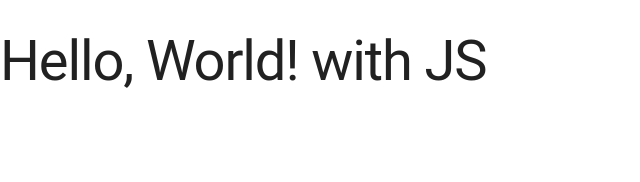
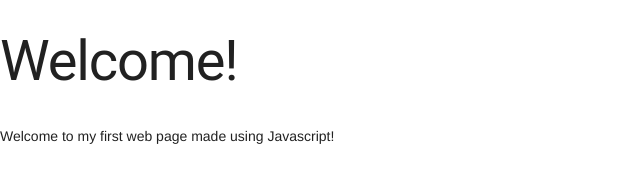
Before and after one commit to ICS2O-Programming-MariaG/Unit1-07-HTML-JS, a plain HTML site: page index.html in a window 1280 px wide. Shown: the whole page, without its empty margins (0-640 px from the left). Drawn offline with nearby package versions, Linux system fonts and the light colour scheme.

```diff
--- a/index.html
+++ b/index.html
@@ -7,7 +7,7 @@
     <meta name="author" content="MariaG">
     <meta name="viewport" content="width=device-width, initial-scale=1.0">
     <!-- Code for the favicon -->
-    <link rel="apple-touch-icon" sizes="180x180" href="./favicon/apple-touch-icon.png">
+   <link rel="apple-touch-icon" sizes="180x180" href="./favicon/apple-touch-icon.png">
     <link rel="icon" type="image/png" sizes="32x32" href="./favicon/favicon-32x32.png">
     <link rel="icon" type="image/png" sizes="16x16" href="./favicon/favicon-16x16.png">
     <link rel="manifest" href="./favicon/site.webmanifest">
@@ -24,6 +24,7 @@
         alert("Welcome to my first webpage with JS! This is the first element I have ever coded with Javascript.")
       }
     </script>
-    <h1>Hello, World! with JS</h1>
+    <h1>Welcome!</h1>
+    <p>Welcome to my first web page made using Javascript!</p>
   </body>
 </html>
```
Also changed, not shown: favicon/android-chrome-192x192.png, favicon/android-chrome-512x512.png, favicon/apple-touch-icon.png, favicon/favicon-16x16.png, favicon/favicon-32x32.png, favicon/favicon.ico.
